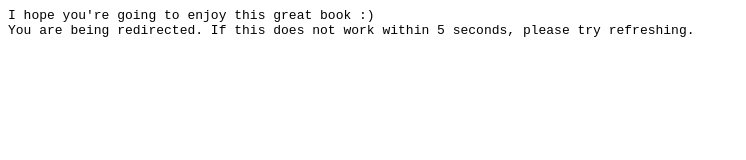
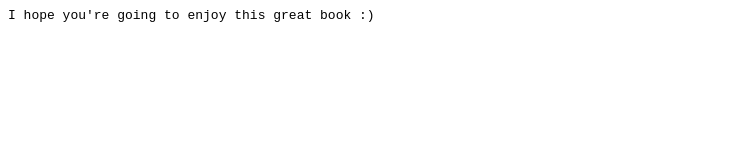
Before and after one commit to reallycoolthing/book, a plain HTML site: page index.html in a window 1280 px wide. Shown: the whole page, without its empty margins (0-746 px from the left). Drawn offline with Linux system fonts and the light colour scheme.

Commit message:
Update index.html

```diff
--- a/index.html
+++ b/index.html
@@ -6,8 +6,7 @@
     <meta http-equiv="refresh" content="3; URL=https://www.amazon.com/Chronicles-Narnia-C-S-Lewis/dp/0060598247/" />
   </head>
   <body>
-<pre>I hope you're going to enjoy this great book :)
-You are being redirected. If this does not work within 5 seconds, please try refreshing.</pre>
-    <!--
+<pre>I hope you're going to enjoy this great book :)</pre>
+    <!-- this is actually used to bypass something, not sure if I'm allowed to share it
   </body>
 </html>
```
